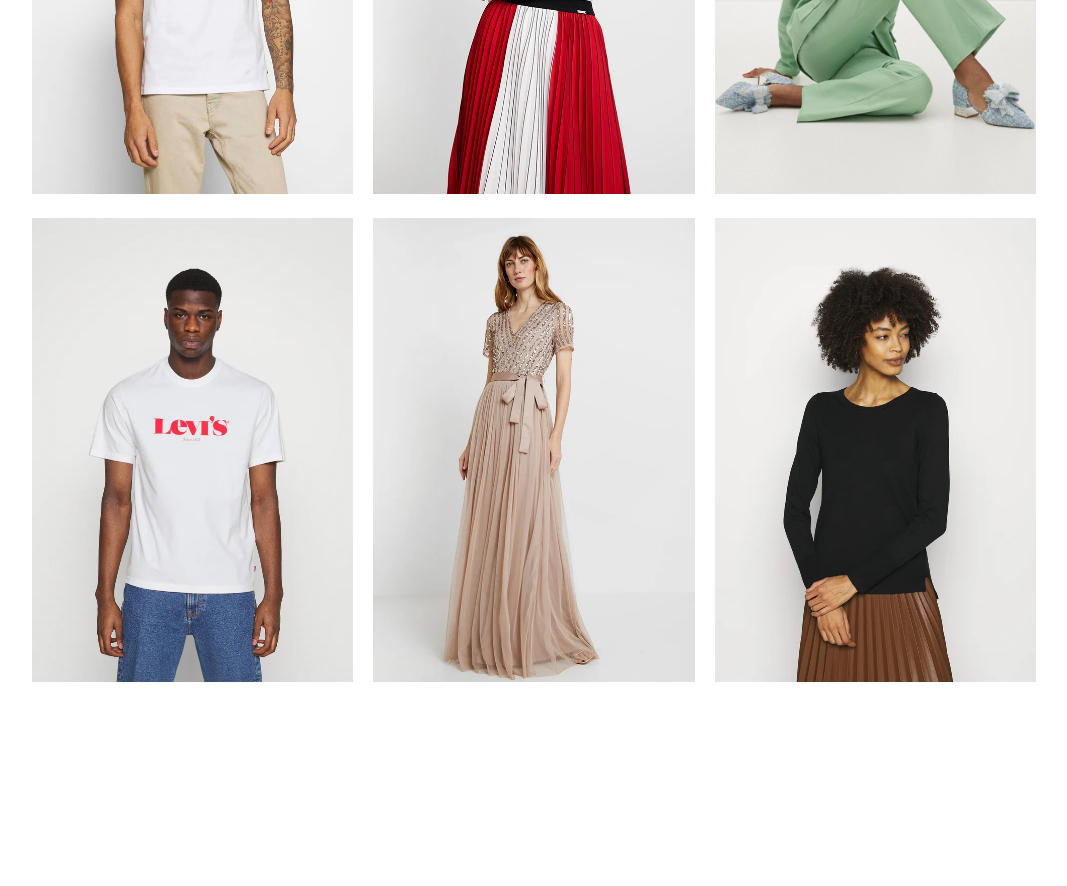
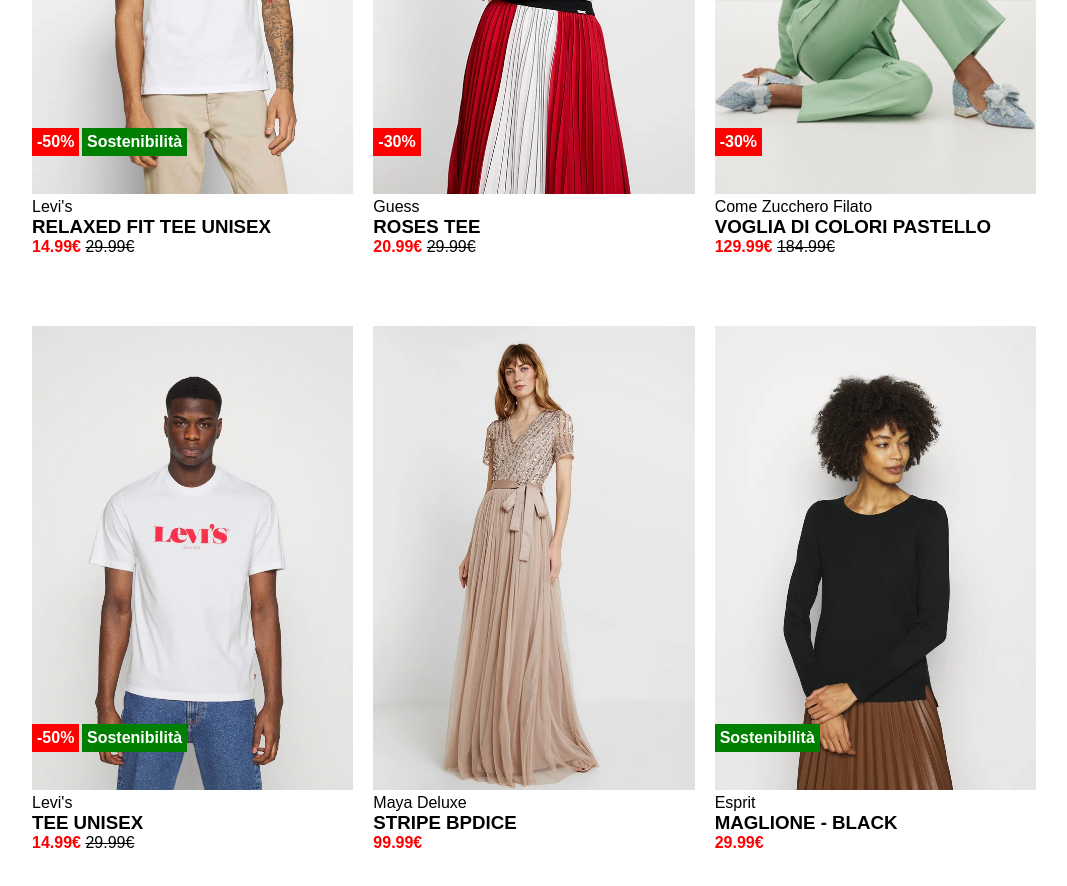
Before and after one commit to SimoneMicheleAllocca/html-css-boolando, a plain HTML site: page index.html in a window 1280 px wide. Shown: the part 280-1166 px from the top of the page, without its empty margins (106-1173 px from the left). Before the commit the page ends 976 px from the top, so only its background shows below. Drawn offline with Linux system fonts and the light colour scheme.

Commit message:
add: text

```diff
--- a/css/style.css
+++ b/css/style.css
@@ -3,10 +3,15 @@
     padding: 0;
     box-sizing: border-box;
 }
+/* COMMMON */
+body{
+    font-family: sans-serif;
+}
 
 img{
     max-width: 100%;
 }
+/* CONTAINER */
 .container{
     width: 80%;
     max-width: 1100px;
@@ -20,10 +25,12 @@
     flex-wrap: wrap;
 }
 
+/* LAYOUT */
 .square{
     width: calc(100%/3);
     min-height: 200px;
     padding: 10px;
+    margin-bottom: 50px;
     /* border: 1px solid black; */
 }
 
@@ -31,8 +38,50 @@
     /* background-color: aquamarine; */
     /* height: 200px; */
     /* width: 80%; */
+    position: relative;
 }
 
+/* POSITION */
+.discount{
+    position: absolute;
+    left: 0;
+    bottom: 100px;
+    background-color: red;
+    color: white;
+    font-weight: 600;
+    padding: 5px;
+}
+
+.green{
+    position: absolute;
+    left: 50px;
+    background-color: green;
+    color: white;
+    font-weight: 600;
+    padding: 5px;
+    bottom: 100px;
+}
+
+.green-2{
+    position: absolute;
+    left: 0;
+    bottom: 100px;
+    background-color: green;
+    color: white;
+    font-weight: 800;
+    padding: 5px;
+}
+
+    .first-price{
+        color: red;
+        font-weight: 700;
+    }
+
+    .second-price{
+        text-decoration: line-through;
+    }
+
+/* CHANGE-IMAGES */
 .b{
     display: none;
 }
--- a/index.html
+++ b/index.html
@@ -16,37 +16,65 @@
                 <div class="card">
                     <img class="a" src="./img/1.webp" alt="">
                     <img class="b" src="./img/1b.webp" alt="">
+                    <span class="discount">-50%</span>
+                    <span class="green">Sostenibilità</span>
+                    <span class="brand">Levi's</span>
+                    <h3>RELAXED FIT TEE UNISEX</h3>
+                    <span class="first-price">14.99€</span>
+                    <span class="second-price">29.99€</span>
             </div>
         </div>
             <div class="square">
                 <div class="card">
                     <img class="a" src="./img/2.webp" alt="">
                     <img class="b" src="./img/2b.webp" alt="">
+                    <span class="discount">-30%</span>
+                    <span class="brand">Guess</span>
+                    <h3>ROSES TEE</h3>
+                    <span class="first-price">20.99€</span>
+                    <span class="second-price">29.99€</span>
             </div>
         </div>
             <div class="square">
                 <div class="card">
                     <img src="./img/3.webp" alt="" class="a">
                     <img src="./img/3b.webp" alt="" class="b">
-
+                    <span class="discount">-30%</span>
+                    <span class="brand">Come Zucchero Filato</span>
+                    <h3>VOGLIA DI COLORI PASTELLO</h3>
+                    <span class="first-price">129.99€</span>
+                    <span class="second-price">184.99€</span>
             </div>
         </div>
             <div class="square">
                 <div class="card">
                     <img src="./img/4.webp" alt="" class="a">
                     <img src="./img/4b.webp" alt="" class="b">
+                    <span class="discount">-50%</span>
+                    <span class="green">Sostenibilità</span>
+                    <span class="brand">Levi's</span>
+                    <h3>TEE UNISEX</h3>
+                    <span class="first-price">14.99€</span>
+                    <span class="second-price">29.99€</span>
             </div>
         </div>
             <div class="square">
                 <div class="card">
                     <img src="./img/5.webp" alt="" class="a">
                     <img src="./img/5b.webp" alt="" class="b">
+                    <span class="brand">Maya Deluxe</span>
+                    <h3>STRIPE BPDICE</h3>
+                    <span class="first-price">99.99€</span>
             </div>
         </div>
             <div class="square">
                 <div class="card">
                     <img src="./img/6.webp" alt="" class="a">
                     <img src="./img/6b.webp" alt="" class="b">
+                    <span class="green-2">Sostenibilità</span>
+                    <span class="brand">Esprit</span>
+                    <h3>MAGLIONE - BLACK</h3>
+                    <span class="first-price">29.99€</span>
             </div>
         </div>
         </div>
```
